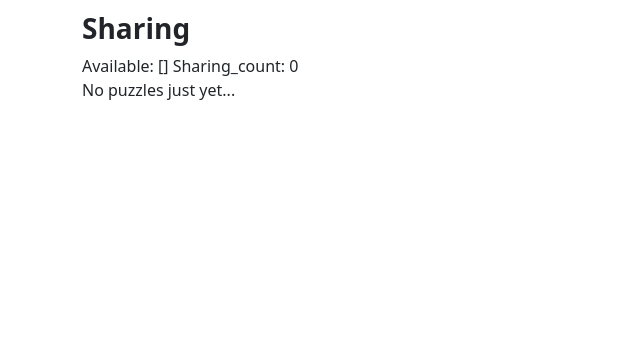
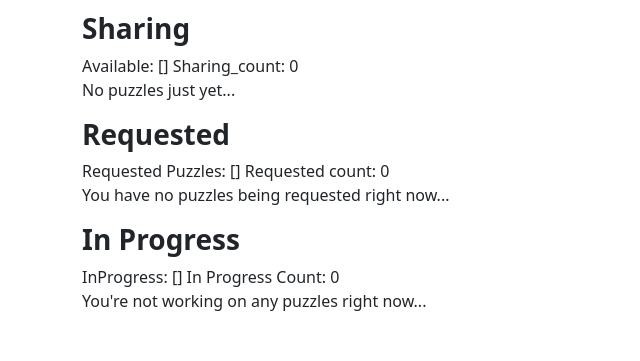
Before and after one commit to sfreeley/puzzle-post-v2-flask, a Flask app: a page that uses app/templates/user.html in a window 1280 px wide. Shown: the part 439-800 px from the top of the page, without its empty margins (0-640 px from the left). Run offline with Flask 3, Linux system fonts and the light colour scheme; the visitor is signed in with stand-in values (Sample User, id 1); data comes from the database, SQL or seed files in the repository; data that the repository does not hold is empty; some libraries are stand-ins or nearby versions.

Commit message:
implement carousel functionality for sharing, requested, in progress puzzles on profile page

```diff
--- a/app/templates/user.html
+++ b/app/templates/user.html
@@ -135,7 +135,7 @@
             <p> You're not sharing any puzzles right now...</p>
         {% else %}
 
-        <div id="carouselPuzzle" class="carousel slide carousel-available">
+        <div id="carouselPuzzle" class="carousel carousel-available slide">
           <div class="carousel-inner">
             {% for puzzle in available_puzzles %}
             <div class="carousel-item {% if loop.first %}active{% endif %}">
@@ -154,6 +154,62 @@
         </div>
         {% endif %}
   </div>
+
+  <div>
+    <h3><b>Requested</b></h3>
+    Requested Puzzles: {{requested_puzzles}} Requested count: {{requested_count}}
+        {% if requested_count == 0 %}
+            <p> You have no puzzles being requested right now...</p>
+        {% else %}
+
+        <div id="carouselPuzzleRequested" class="carousel carousel-requested slide">
+          <div class="carousel-inner">
+            {% for puzzle in requested_puzzles %}
+            <div class="carousel-item {% if loop.first %}active{% endif %}">
+              {% include '_puzzle.html'%}
+            </div>
+        </div>
+            {% endfor %}
+          <button class="carousel-control-prev" type="button" data-bs-target="#carouselPuzzleRequested" data-bs-slide="prev">
+            <span class="carousel-control-prev-icon" aria-hidden="true"></span>
+            <span class="visually-hidden">Previous</span>
+          </button>
+          <button class="carousel-control-next" type="button" data-bs-target="#carouselPuzzleRequested" data-bs-slide="next">
+            <span class="carousel-control-next-icon" aria-hidden="true"></span>
+            <span class="visually-hidden">Next</span>
+          </button>
+        </div>
+        {% endif %}
+  </div>
+
+  <div>
+    <h3><b>In Progress</b></h3>
+    InProgress: {{in_progress_puzzles}} In Progress Count: {{progress_count}}
+        {% if progress_count == 0 %}
+            <p> You're not working on any puzzles right now...</p>
+        {% else %}
+
+        <div id="carouselPuzzleInProgress" class="carousel carousel-in-progress slide">
+          <div class="carousel-inner">
+            {% for puzzle in in_progress_puzzles %}
+            <div class="carousel-item {% if loop.first %}active{% endif %}">
+              {% include '_puzzle.html'%}
+            </div>
+        </div>
+            {% endfor %}
+          <button class="carousel-control-prev" type="button" data-bs-target="#carouselPuzzleInProgress" data-bs-slide="prev">
+            <span class="carousel-control-prev-icon" aria-hidden="true"></span>
+            <span class="visually-hidden">Previous</span>
+          </button>
+          <button class="carousel-control-next" type="button" data-bs-target="#carouselPuzzleInProgress" data-bs-slide="next">
+            <span class="carousel-control-next-icon" aria-hidden="true"></span>
+            <span class="visually-hidden">Next</span>
+          </button>
+        </div>
+        {% endif %}
+  </div>
+
+
 
 
 
```
